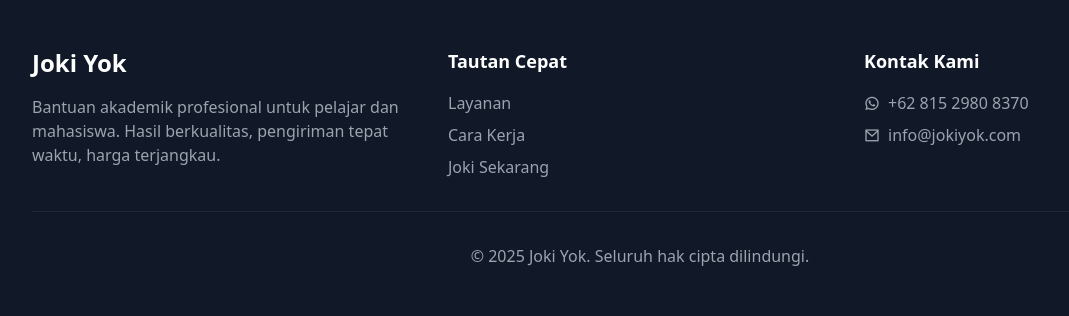
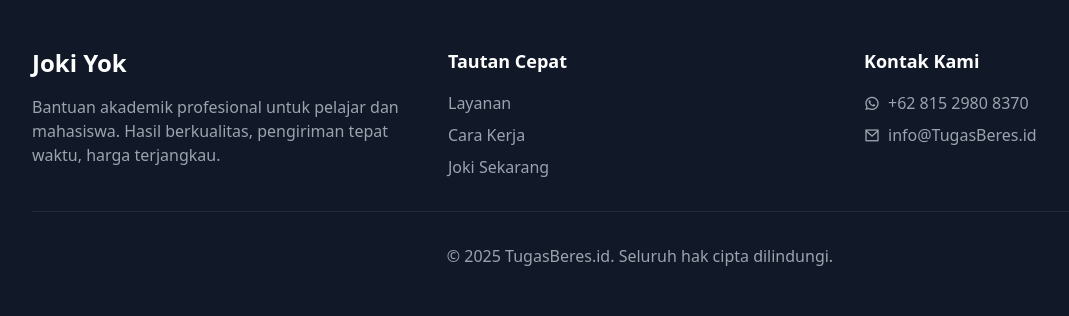
Before and after one commit to Dekguss/TugasBeres.id, a Flask app: page / in a window 1280 px wide. Shown: the part 3377-3693 px from the top of the page, without its empty margins (0-1069 px from the left). Run offline with Flask 3, Linux system fonts and the light colour scheme; some libraries are stand-ins or nearby versions.

Commit message:
Update nama

```diff
--- a/templates/admin.html
+++ b/templates/admin.html
@@ -4,7 +4,7 @@
 <head>
     <meta charset="UTF-8" />
     <meta name="viewport" content="width=device-width, initial-scale=1.0" />
-    <title>JokiYok</title>
+    <title>TugasBeres.id</title>
     <script src="https://cdn.tailwindcss.com/3.4.16"></script>
     <script>
         tailwind.config = {
@@ -436,14 +436,14 @@
                         </p>
                         <p class="text-gray-400 flex items-center">
                             <i class="ri-mail-line mr-2"></i>
-                            info@jokiyok.com
+                            info@TugasBeres.id
                         </p>
                     </div>
                 </div>
             </div>
             <div class="border-t border-gray-800 mt-8 pt-8 text-center">
                 <p class="text-gray-400">
-                    &copy; 2025 Joki Yok. Seluruh hak cipta dilindungi.
+                    &copy; 2025 TugasBeres.id. Seluruh hak cipta dilindungi.
                 </p>
             </div>
         </div>
--- a/templates/index.html
+++ b/templates/index.html
@@ -4,7 +4,7 @@
 <head>
     <meta charset="UTF-8" />
     <meta name="viewport" content="width=device-width, initial-scale=1.0" />
-    <title>JokiYok</title>
+    <title>TugasBeres.id</title>
     <script src="https://cdn.tailwindcss.com/3.4.16"></script>
     <script>
         tailwind.config = {
@@ -620,14 +620,14 @@
                         </p>
                         <p class="text-gray-400 flex items-center">
                             <i class="ri-mail-line mr-2"></i>
-                            info@jokiyok.com
+                            info@TugasBeres.id
                         </p>
                     </div>
                 </div>
             </div>
             <div class="border-t border-gray-800 mt-8 pt-8 text-center">
                 <p class="text-gray-400">
-                    &copy; 2025 Joki Yok. Seluruh hak cipta dilindungi.
+                    &copy; 2025 TugasBeres.id. Seluruh hak cipta dilindungi.
                 </p>
             </div>
         </div>
--- a/templates/login_admin.html
+++ b/templates/login_admin.html
@@ -3,7 +3,7 @@
 <head>
     <meta charset="UTF-8">
     <meta name="viewport" content="width=device-width, initial-scale=1.0">
-    <title>Admin Login - Joki Yok</title>
+    <title>Admin Login - TugasBeres.id</title>
     <script src="https://cdn.tailwindcss.com"></script>
     <link href="https://cdn.jsdelivr.net/npm/remixicon@3.5.0/fonts/remixicon.css" rel="stylesheet">
 </head>
```
